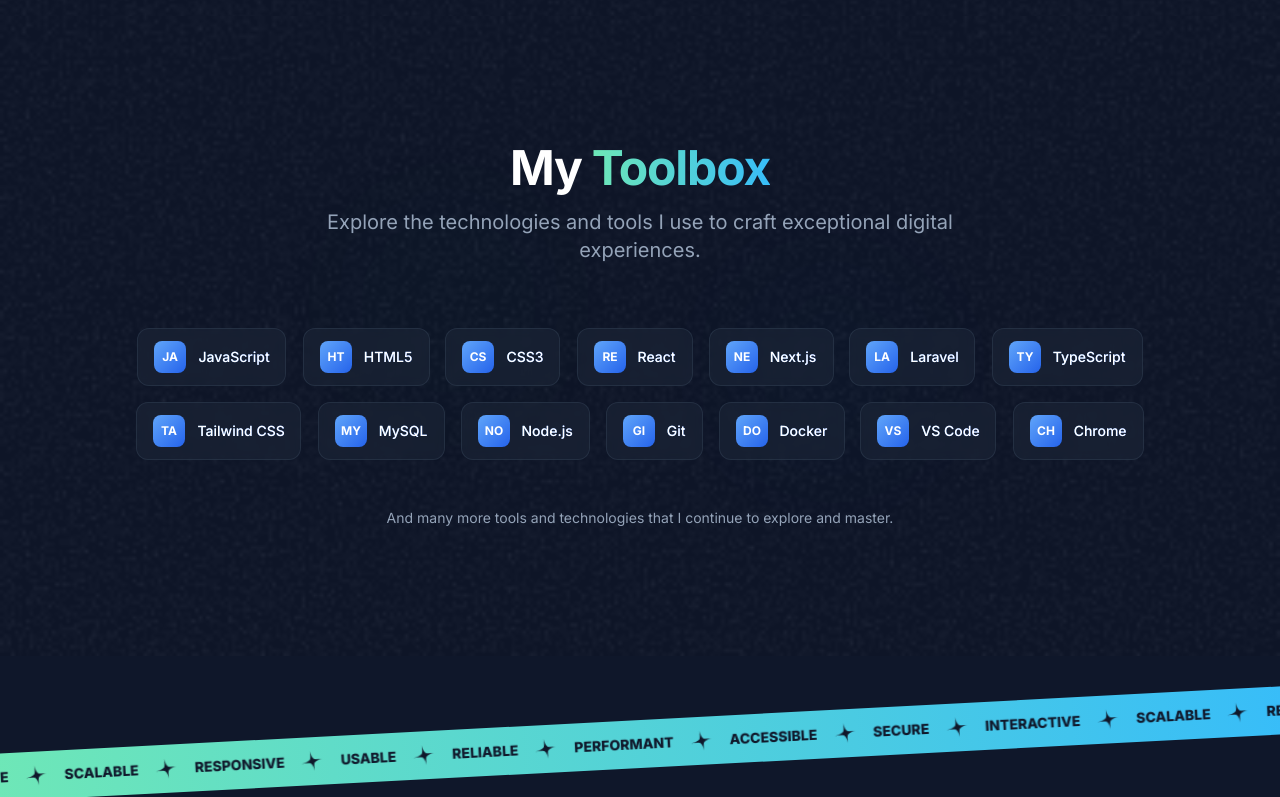
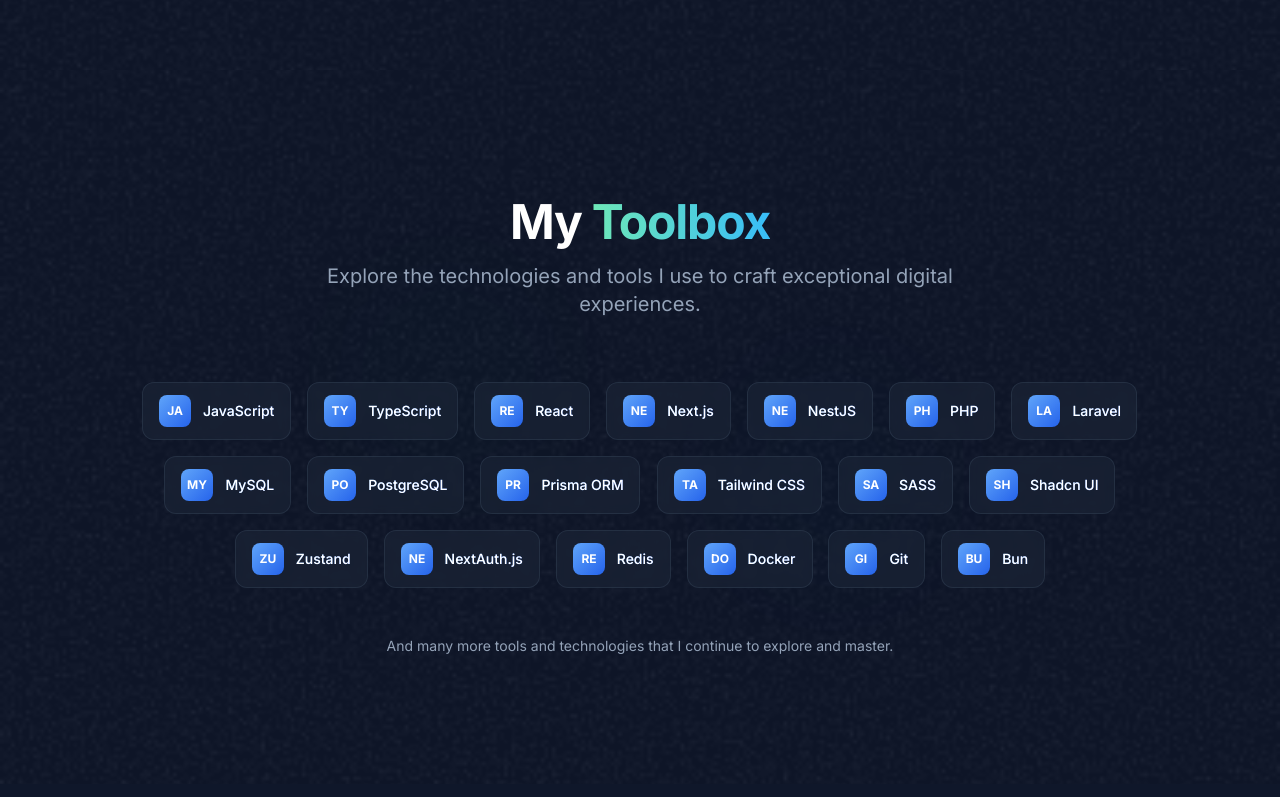
Before and after one commit to nishatislam04/new-portfolio, a Next.js app: page / in a window 1280 px wide. Shown: the part 2000-2797 px from the top of the page. Built offline with nearby package versions, Linux system fonts and the light colour scheme; no server answers.

Commit message:
add: team docs info & update toolbox

```diff
--- a/src/constants/personal-info.ts
+++ b/src/constants/personal-info.ts
@@ -7,7 +7,7 @@
 	title: "Full Stack Web Developer",
 
 	// Profile/Bio
-	profile: `I am a motivated Full Stack Web Developer with one year of experience at SoftBd LTD, where I contributed to real-world projects including an organization management system with role-based permissions and automated payment tracking, and Jukto News platform with real-time content aggregation. I specialize in both frontend and backend development using modern technologies like Next.js, Laravel, React, and MySQL.`,
+	profile: `I am a motivated Full Stack Web Developer with one year of experience at SoftBd LTD, where I contributed to real-world projects including an organization management system and Jukto News platform. I also developed Team-Docs, an enterprise-grade collaborative documentation platform with advanced features like multi-tenant architecture and real-time collaboration. I specialize in modern web technologies including Next.js, Laravel, React, PostgreSQL, and advanced state management.`,
 
 	// Contact Information
 	email: "nishatislam3108@gmail.com",
@@ -38,16 +38,16 @@
 	],
 
 	// Technical Skills
-	skills: ["JavaScript", "React", "Next.js", "PHP", "Laravel", "Vue.js", "MySQL", "PostgreSQL", "Prisma ORM", "Docker", "Tailwind CSS", "SASS", "Git", "Redis"],
+	skills: ["JavaScript", "TypeScript", "React", "Next.js", "PHP", "Laravel", "Vue.js", "MySQL", "PostgreSQL", "Prisma ORM", "NextAuth.js", "Zustand", "Docker", "Tailwind CSS", "Shadcn UI", "TipTap", "Framer Motion", "Git", "Bun"],
 
 	// Tech Stack for About Section (subset of main skills)
-	techStack: ["Next.js", "Laravel", "React", "JavaScript", "MySQL", "Git"],
+	techStack: ["Next.js", "Laravel", "React", "PostgreSQL", "Prisma ORM", "Docker"],
 
 	// Achievements/Stats
 	stats: {
-		projectsCompleted: "8+",
+		projectsCompleted: "10+",
 		experience: "1+",
-		technologies: "15+",
+		technologies: "20+",
 		clientSatisfaction: "100%",
 	},
 };
--- a/src/sections/Projects.tsx
+++ b/src/sections/Projects.tsx
@@ -35,14 +35,21 @@
 		description: "A dynamic news aggregation platform offering up-to-date articles from various categories with real-time updates, content management, and interactive user interface for enhanced engagement.",
 	},
 	{
-		company: "Portfolio Project",
-		year: "2023",
-		title: "AI Startup Landing Page",
-		results: [{ title: "Modern design with smooth animations" }, { title: "Responsive across all device sizes" }, { title: "Optimized for conversion and engagement" }],
-		link: "https://youtu.be/Z7I5uSRHMHg",
-		image: projectImages.aiStartupLandingPage,
-		technologies: ["React", "Next.js", "Framer Motion"],
-		description: "A cutting-edge landing page for an AI startup featuring modern design principles and smooth animations.",
+		company: "Personal Project",
+		year: "2024",
+		title: "Team-Docs - Collaborative Documentation Platform",
+		results: [
+			{ title: "TipTap-powered Notion-like editor with slash commands and real-time collaboration" },
+			{ title: "Multi-tenant architecture with workspace isolation and role-based permissions" },
+			{ title: "PostgreSQL full-text search with ranking algorithms and workspace-scoped security" },
+			{ title: "Comprehensive admin dashboard with workspace approval and user management" },
+			{ title: "NextAuth.js JWT authentication with middleware-based route protection" },
+			{ title: "Performance optimized with Server Actions and React 18 concurrent features" },
+		],
+		link: "#", // Add your project link here if available
+		image: projectImages.aiStartupLandingPage, // You can replace this with a Team-Docs cover image
+		technologies: ["Next.js 15", "PostgreSQL", "Prisma ORM", "NextAuth.js", "TipTap", "Tailwind CSS v4", "Shadcn UI", "Zustand", "Docker"],
+		description: "A modern, enterprise-grade collaborative documentation platform featuring Notion-like editing experience, multi-tenant architecture, and advanced workspace management designed for efficient team knowledge sharing.",
 	},
 ];
 
--- a/src/sections/Toolbox.tsx
+++ b/src/sections/Toolbox.tsx
@@ -18,19 +18,24 @@
 // Toolbox items with tech stack
 const toolboxItems = [
 	{ title: "JavaScript" },
-	{ title: "HTML5" },
-	{ title: "CSS3" },
+	{ title: "TypeScript" },
 	{ title: "React" },
 	{ title: "Next.js" },
+	{ title: "NestJS" },
+	{ title: "PHP" },
 	{ title: "Laravel" },
-	{ title: "TypeScript" },
+	{ title: "MySQL" },
+	{ title: "PostgreSQL" },
+	{ title: "Prisma ORM" },
 	{ title: "Tailwind CSS" },
-	{ title: "MySQL" },
-	{ title: "Node.js" },
+	{ title: "SASS" },
+	{ title: "Shadcn UI" },
+	{ title: "Zustand" },
+	{ title: "NextAuth.js" },
+	{ title: "Redis" },
+	{ title: "Docker" },
 	{ title: "Git" },
-	{ title: "Docker" },
-	{ title: "VS Code" },
-	{ title: "Chrome" },
+	{ title: "Bun" },
 ];
 
 const ToolboxItem = ({ item, index }: { item: (typeof toolboxItems)[0]; index: number }) => (
```
